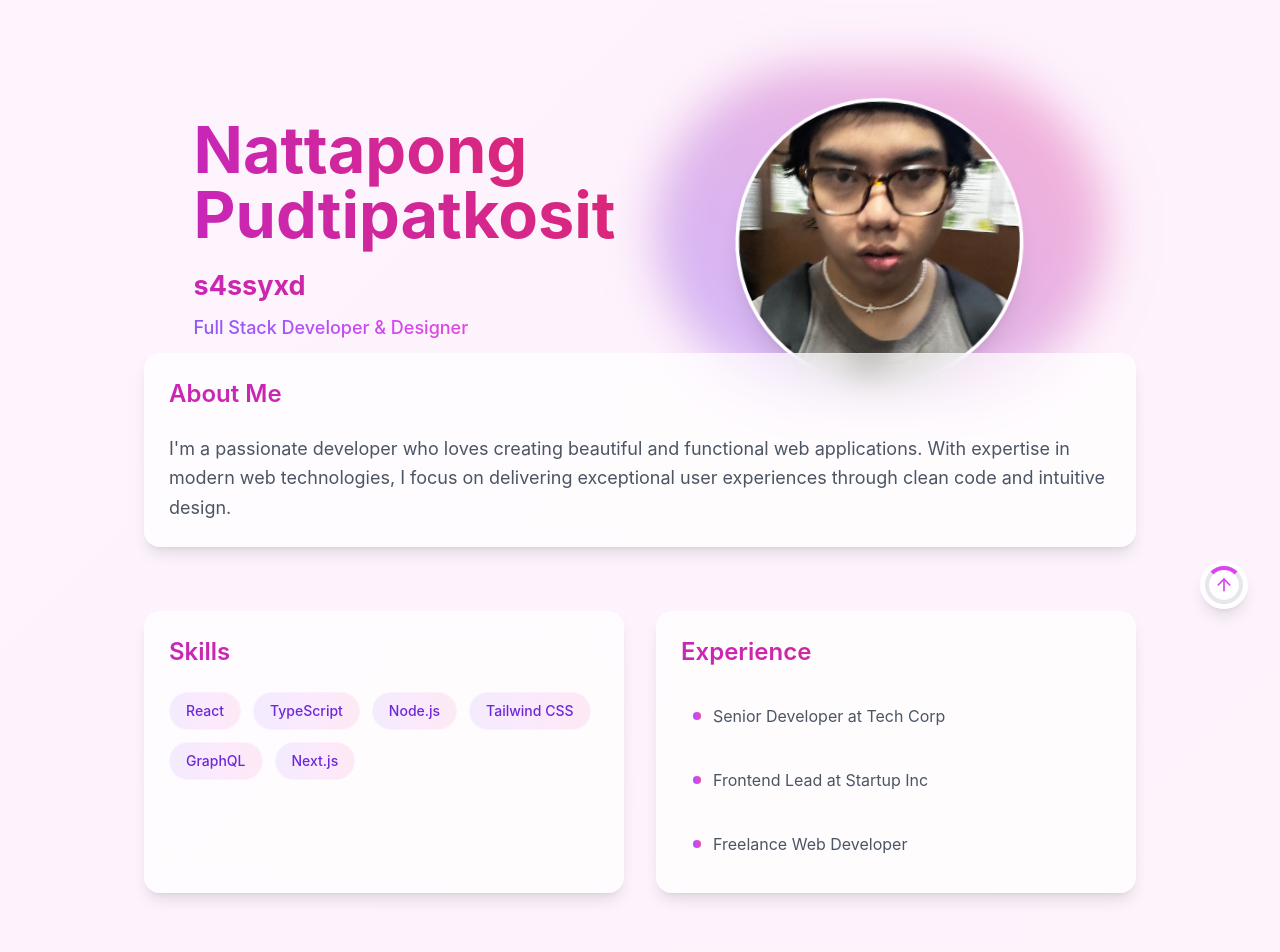
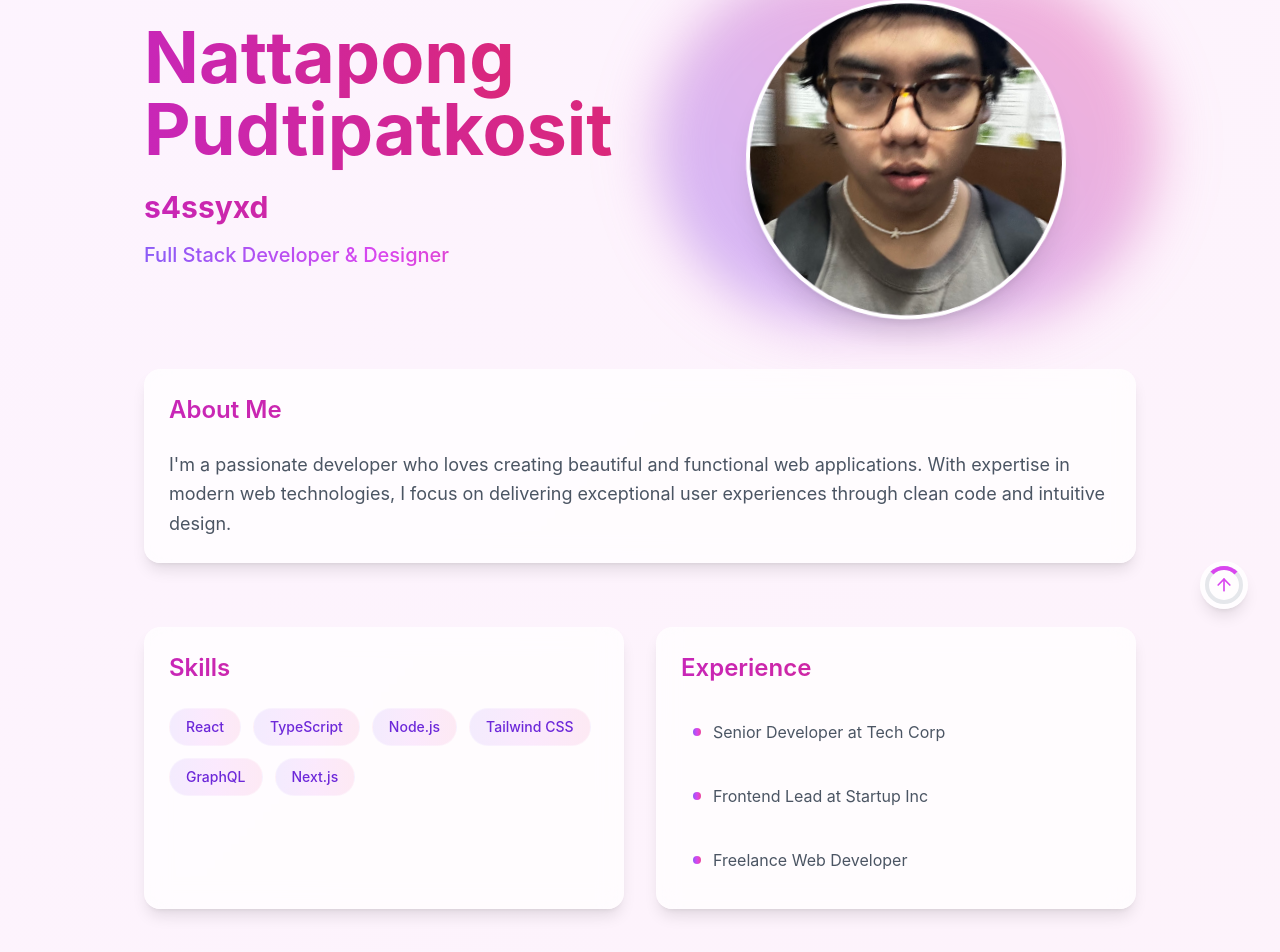
Before and after one commit to SassyxD/s4ssyxd, a React (Vite) app: page / in a window 1280 px wide. Shown: the part 159-1111 px from the top of the page. Built offline with nearby package versions, Linux system fonts and the light colour scheme; the HTML template or start-up script is replaced by a standard one.

Commit message:
feat: add typing animation component and enhance layout structure

```diff
--- a/src/App.tsx
+++ b/src/App.tsx
@@ -3,6 +3,28 @@ import { motion, useScroll, useTransform, useSpring } from 'framer-motion';
 import { FiGithub, FiLinkedin, FiMail, FiTwitter, FiArrowUp } from 'react-icons/fi';
 import Navbar from './components/Navbar';
 import { useEffect, useState } from 'react';
+
+// Typing animation component
+const TypeWriter = ({ text, delay = 100, className = "" }) => {
+  const [displayText, setDisplayText] = useState("");
+  const [currentIndex, setCurrentIndex] = useState(0);
+
+  useEffect(() => {
+    if (currentIndex < text.length) {
+      const timeout = setTimeout(() => {
+        setDisplayText(prev => prev + text[currentIndex]);
+        setCurrentIndex(prev => prev + 1);
+      }, delay);
+      return () => clearTimeout(timeout);
+    }
+  }, [currentIndex, delay, text]);
+
+  return (
+    <span className={`${className} typing-cursor`}>
+      {displayText}
+    </span>
+  );
+};
 
 function App() {
   const { scrollYProgress } = useScroll();
@@ -11,13 +33,6 @@ function App() {
     damping: 30,
     restDelta: 0.001
   });
-
-  const [isTypingComplete, setIsTypingComplete] = useState(false);
-
-  useEffect(() => {
-    const timer = setTimeout(() => setIsTypingComplete(true), 2000);
-    return () => clearTimeout(timer);
-  }, []);
 
   const scale = useTransform(scaleProgress, [0, 1], [1, 0.9]);
   const y = useTransform(scaleProgress, [0, 1], [0, 100]);
@@ -34,20 +49,20 @@ function App() {
     visible: {
       opacity: 1,
       transition: {
-        staggerChildren: 0.3,
-        delayChildren: 0.5,
+        staggerChildren: 0.2,
+        delayChildren: 0.1,
       },
     },
   };
 
   const itemVariants = {
-    hidden: { opacity: 0, y: 30 },
+    hidden: { opacity: 0, y: 20 },
     visible: {
       opacity: 1,
       y: 0,
       transition: {
-        duration: 0.8,
-        ease: [0.6, 0.05, -0.01, 0.9],
+        duration: 0.5,
+        ease: "easeOut",
       },
     },
   };
@@ -56,23 +71,16 @@ function App() {
     window.scrollTo({ top: 0, behavior: 'smooth' });
   };
 
+  const roles = ["Full Stack Developer", "Designer"];
+
   return (
-    <div className="min-h-screen">
+    <div className="min-h-screen overflow-x-hidden">
       <Navbar />
 
-      <div className="container mx-auto px-4 py-16 max-w-5xl">
-        <motion.main
-          variants={containerVariants}
-          initial="hidden"
-          animate="visible"
-          className="space-y-16 mt-16"
-        >
+      <div className="container mx-auto px-4 py-8 max-w-5xl mt-20">
+        <div className="space-y-16">
           {/* Hero Section */}
-          <motion.section
-            id="about"
-            className="relative"
-            style={{ scale, y }}
-          >
+          <section className="relative mb-16 pt-8">
             <div className="flex flex-col md:flex-row items-center justify-between gap-8 md:gap-16">
               <div className="md:w-1/2 text-center md:text-left space-y-6">
                 <motion.div
@@ -98,8 +106,8 @@ function App() {
                     animate={{ opacity: 1, y: 0 }}
                     transition={{ duration: 0.8, delay: 1.2 }}
                   >
-                    <h2 className="text-2xl md:text-3xl font-bold gradient-text mb-4 typing-cursor">
-                      s4ssyxd
+                    <h2 className="text-2xl md:text-3xl font-bold gradient-text mb-4">
+                      <TypeWriter text="s4ssyxd" delay={150} />
                     </h2>
                     <p className="text-xl text-transparent bg-clip-text bg-gradient-to-r from-violet-500 via-fuchsia-500 to-pink-500 font-medium">
                       Full Stack Developer & Designer
@@ -121,42 +129,29 @@ function App() {
                 />
               </motion.div>
             </div>
-          </motion.section>
+          </section>
 
           {/* About Section */}
-          <motion.section
-            className="interactive-card"
-            variants={itemVariants}
-            whileHover={{ scale: 1.02 }}
-            transition={{ duration: 0.5 }}
-          >
+          <section className="interactive-card">
             <h2 className="text-2xl font-semibold mb-6 gradient-text">About Me</h2>
             <p className="text-gray-600 leading-relaxed text-lg">
               I'm a passionate developer who loves creating beautiful and functional web applications.
               With expertise in modern web technologies, I focus on delivering exceptional user experiences
               through clean code and intuitive design.
             </p>
-          </motion.section>
+          </section>
 
           {/* Skills Section */}
-          <motion.section
-            id="skills"
-            className="grid grid-cols-1 md:grid-cols-2 gap-8"
-            variants={itemVariants}
-          >
-            <motion.div
-              className="interactive-card"
-              whileHover={{ scale: 1.02 }}
-              transition={{ duration: 0.5 }}
-            >
+          <section className="grid grid-cols-1 md:grid-cols-2 gap-8">
+            <div className="interactive-card">
               <h2 className="text-2xl font-semibold mb-6 gradient-text">Skills</h2>
               <div className="flex flex-wrap gap-3">
                 {['React', 'TypeScript', 'Node.js', 'Tailwind CSS', 'GraphQL', 'Next.js'].map((skill, index) => (
                   <motion.span
                     key={skill}
                     className="skill-tag"
-                    initial={{ opacity: 0, scale: 0.8, rotate: -5 }}
-                    animate={{ opacity: 1, scale: 1, rotate: 0 }}
+                    initial={{ opacity: 0, scale: 0.8 }}
+                    animate={{ opacity: 1, scale: 1 }}
                     transition={{ delay: index * 0.1 }}
                     whileHover={{ scale: 1.1, rotate: -5 }}
                   >
@@ -164,13 +159,9 @@ function App() {
                   </motion.span>
                 ))}
               </div>
-            </motion.div>
+            </div>
 
-            <motion.div
-              className="interactive-card"
-              whileHover={{ scale: 1.02 }}
-              transition={{ duration: 0.5 }}
-            >
+            <div className="interactive-card">
               <h2 className="text-2xl font-semibold mb-6 gradient-text">Experience</h2>
               <div className="space-y-4">
                 {['Senior Developer at Tech Corp', 'Frontend Lead at Startup Inc', 'Freelance Web Developer'].map((exp, index) => (
@@ -187,15 +178,11 @@ function App() {
                   </motion.div>
                 ))}
               </div>
-            </motion.div>
-          </motion.section>
+            </div>
+          </section>
 
           {/* Contact Section */}
-          <motion.section
-            id="contact"
-            className="text-center space-y-8"
-            variants={itemVariants}
-          >
+          <section className="text-center space-y-8 pb-16">
             <h2 className="text-2xl font-semibold gradient-text">Let's Connect</h2>
             <div className="flex justify-center gap-8">
               {socialLinks.map((link, index) => (
@@ -216,8 +203,8 @@ function App() {
                 </motion.a>
               ))}
             </div>
-          </motion.section>
-        </motion.main>
+          </section>
+        </div>
       </div>
 
       {/* Scroll Indicator */}
```
